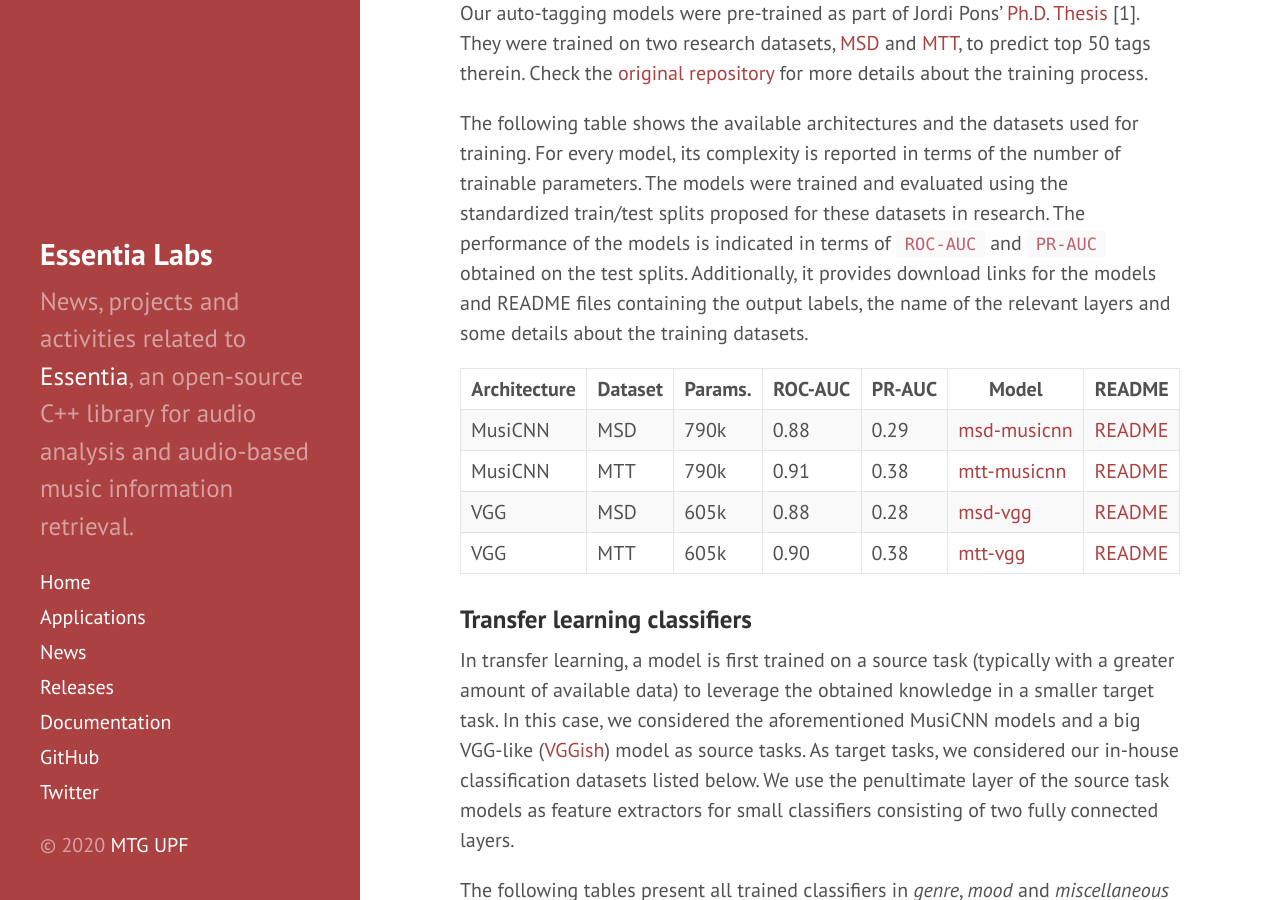
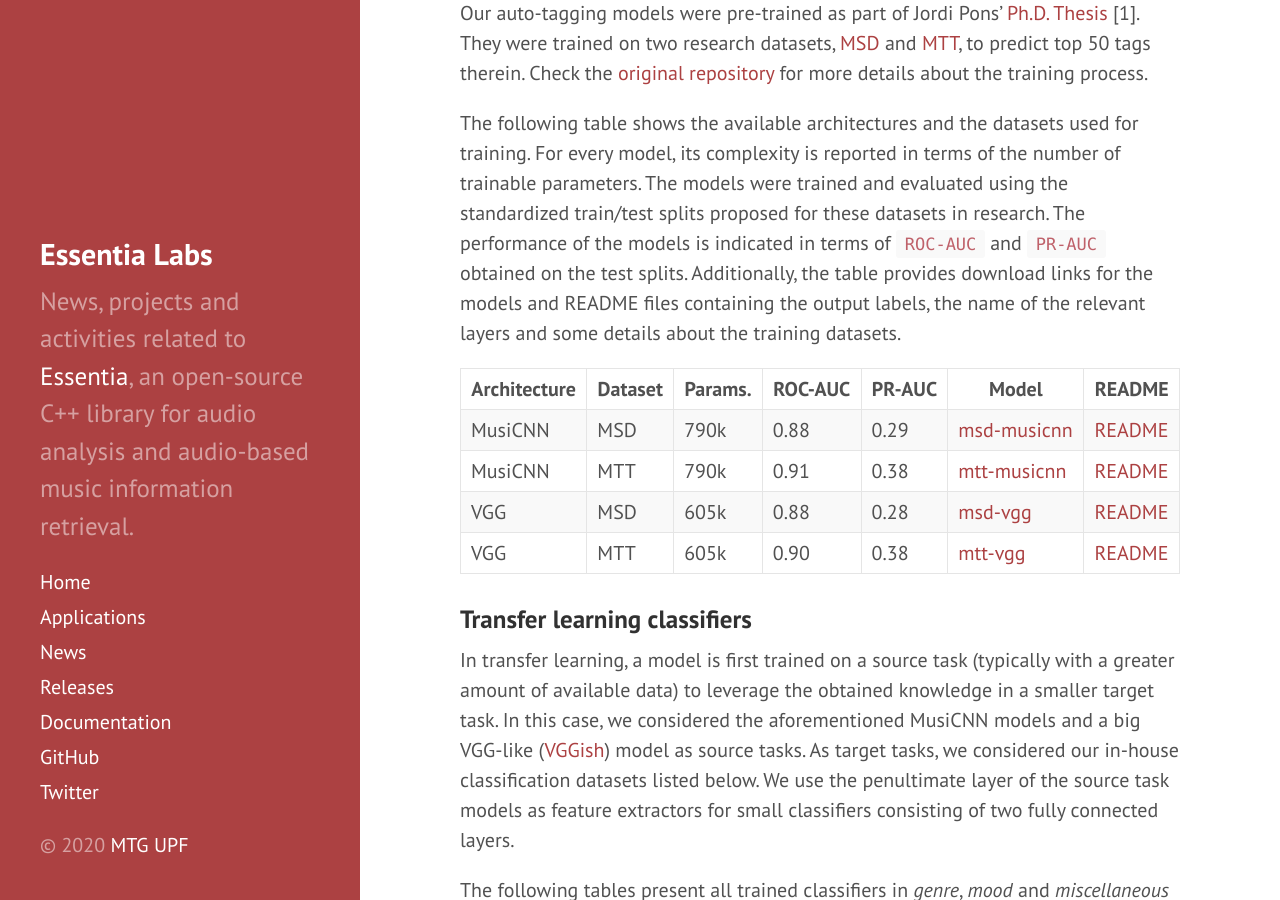
Before and after one commit to pabloEntropia/essentia-labs, a Jekyll site: the page built from _posts/2020-01-16-tensorflow-models-released.md, in a window 1280 px wide and 900 px high, scrolled down 671 px. Built offline with Jekyll 4.4.1, drawn with Linux system fonts in a browser that asks for light colours.

Commit message:
Improve text

```diff
--- a/_posts/2020-01-16-tensorflow-models-released.md
+++ b/_posts/2020-01-16-tensorflow-models-released.md
@@ -17,7 +17,7 @@
 ### Auto-tagging models
 Our auto-tagging models were pre-trained as part of Jordi Pons' [Ph.D. Thesis](https://www.upf.edu/web/mdm-dtic/thesis/-/asset_publisher/vfmxwU8uwTZk/content/-phd-thesis-deep-neural-networks-for-music-and-audio-tagging) [1]. They were trained on two research datasets, [MSD](http://millionsongdataset.com/lastfm/) and [MTT](http://mirg.city.ac.uk/codeapps/the-magnatagatune-dataset), to predict top 50 tags therein. Check the [original repository](https://github.com/jordipons/musicnn-training) for more details about the training process.
 
-The following table shows the available architectures and the datasets used for training. For every model, its complexity is reported in terms of the number of trainable parameters. The models were trained and evaluated using the standardized train/test splits proposed for these datasets in research. The performance of the models is indicated in terms of `ROC-AUC` and `PR-AUC` obtained on the test splits. Additionally, it provides download links for the models and README files containing the output labels, the name of the relevant layers and some details about the training datasets.
+The following table shows the available architectures and the datasets used for training. For every model, its complexity is reported in terms of the number of trainable parameters. The models were trained and evaluated using the standardized train/test splits proposed for these datasets in research. The performance of the models is indicated in terms of `ROC-AUC` and `PR-AUC` obtained on the test splits. Additionally, the table provides download links for the models and README files containing the output labels, the name of the relevant layers and some details about the training datasets.
 
 | Architecture | Dataset | Params. | ROC-AUC | PR-AUC | Model | README |
 |---|---|---|---|---|---|
```
